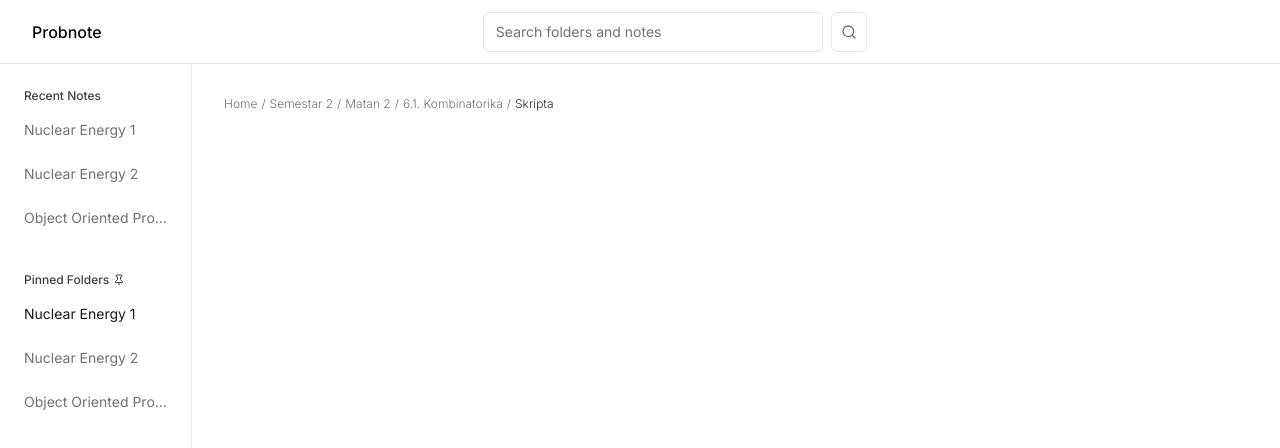
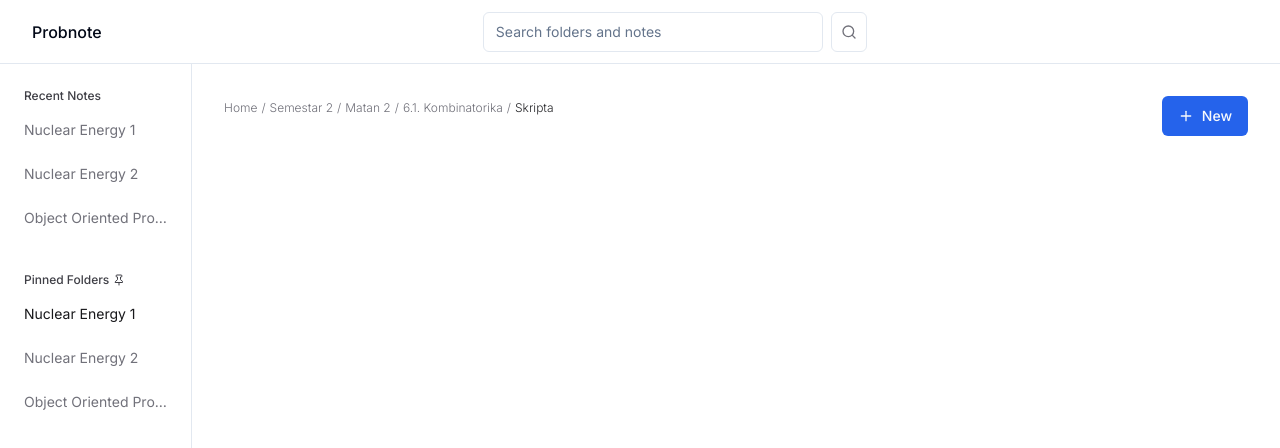
Before and after one commit to imujo/probnote, a Next.js app in the folder packages/frontend/: page /folder/1 in a window 1280 px wide. Shown: the top 448 px of the page. Built offline with nearby package versions, Linux system fonts and the light colour scheme.

Commit message:
Add new button

```diff
--- a/packages/frontend/src/app/(with-nav)/folder/[folderId]/components/Breadcrumbs.tsx
+++ b/packages/frontend/src/app/(with-nav)/folder/[folderId]/components/Breadcrumbs.tsx
@@ -1,11 +1,14 @@
 import { FC } from "react";
 import BreadcrumbItem from "./BreadcrumbItem";
+import { cn } from "@/lib/utils";
 
-interface BreadcrumbsProps {}
+interface BreadcrumbsProps {
+  className?: string;
+}
 
-const Breadcrumbs: FC<BreadcrumbsProps> = ({}) => {
+const Breadcrumbs: FC<BreadcrumbsProps> = ({ className }) => {
   return (
-    <ul className="flex text-xs font-light">
+    <ul className={cn("flex text-xs font-light", className)}>
       <BreadcrumbItem>Home</BreadcrumbItem>
       <BreadcrumbItem>Semestar 2</BreadcrumbItem>
       <BreadcrumbItem>Matan 2</BreadcrumbItem>
--- a/packages/frontend/src/app/(with-nav)/folder/[folderId]/page.tsx
+++ b/packages/frontend/src/app/(with-nav)/folder/[folderId]/page.tsx
@@ -1,6 +1,9 @@
 import React from "react";
 import BreadcrumbItem from "./components/BreadcrumbItem";
 import Breadcrumbs from "./components/Breadcrumbs";
+import { Button } from "@/components/ui/button";
+import { ButtonWithIcon } from "@/components/ButtonWithIcon";
+import { LucidePlus } from "lucide-react";
 
 interface FolderPageProps {
   params: {
@@ -13,7 +16,10 @@ function FolderPage({ params }: FolderPageProps) {
 
   return (
     <>
-      <Breadcrumbs />
+      <div className="flex w-full items-start justify-between ">
+        <Breadcrumbs className="pt-1" />
+        <ButtonWithIcon Icon={LucidePlus}>New</ButtonWithIcon>
+      </div>
     </>
   );
 }
--- a/packages/frontend/src/app/global.css
+++ b/packages/frontend/src/app/global.css
@@ -5,64 +5,47 @@
 @layer base {
   :root {
     --background: 0 0% 100%;
-    --foreground: 240 10% 3.9%;
-
+    --foreground: 222.2 84% 4.9%;
     --card: 0 0% 100%;
-    --card-foreground: 240 10% 3.9%;
-
+    --card-foreground: 222.2 84% 4.9%;
     --popover: 0 0% 100%;
-    --popover-foreground: 240 10% 3.9%;
-
-    --primary: 240 5.9% 10%;
-    --primary-foreground: 0 0% 98%;
-
-    --secondary: 240 4.8% 95.9%;
-    --secondary-foreground: 240 5.9% 10%;
-
-    --muted: 240 4.8% 95.9%;
-    --muted-foreground: 240 3.8% 46.1%;
-
-    --accent: 240 4.8% 95.9%;
-    --accent-foreground: 240 5.9% 10%;
-
+    --popover-foreground: 222.2 84% 4.9%;
+    --primary: 221.2 83.2% 53.3%;
+    --primary-foreground: 210 40% 98%;
+    --secondary: 210 40% 96.1%;
+    --secondary-foreground: 222.2 47.4% 11.2%;
+    --muted: 210 40% 96.1%;
+    --muted-foreground: 215.4 16.3% 46.9%;
+    --accent: 210 40% 96.1%;
+    --accent-foreground: 222.2 47.4% 11.2%;
     --destructive: 0 84.2% 60.2%;
-    --destructive-foreground: 0 0% 98%;
-
-    --border: 240 5.9% 90%;
-    --input: 240 5.9% 90%;
-    --ring: 240 10% 3.9%;
-
+    --destructive-foreground: 210 40% 98%;
+    --border: 214.3 31.8% 91.4%;
+    --input: 214.3 31.8% 91.4%;
+    --ring: 221.2 83.2% 53.3%;
     --radius: 0.5rem;
   }
 
   .dark {
-    --background: 240 10% 3.9%;
-    --foreground: 0 0% 98%;
-
-    --card: 240 10% 3.9%;
-    --card-foreground: 0 0% 98%;
-
-    --popover: 240 10% 3.9%;
-    --popover-foreground: 0 0% 98%;
-
-    --primary: 0 0% 98%;
-    --primary-foreground: 240 5.9% 10%;
-
-    --secondary: 240 3.7% 15.9%;
-    --secondary-foreground: 0 0% 98%;
-
-    --muted: 240 3.7% 15.9%;
-    --muted-foreground: 240 5% 64.9%;
-
-    --accent: 240 3.7% 15.9%;
-    --accent-foreground: 0 0% 98%;
-
+    --background: 222.2 84% 4.9%;
+    --foreground: 210 40% 98%;
+    --card: 222.2 84% 4.9%;
+    --card-foreground: 210 40% 98%;
+    --popover: 222.2 84% 4.9%;
+    --popover-foreground: 210 40% 98%;
+    --primary: 217.2 91.2% 59.8%;
+    --primary-foreground: 222.2 47.4% 11.2%;
+    --secondary: 217.2 32.6% 17.5%;
+    --secondary-foreground: 210 40% 98%;
+    --muted: 217.2 32.6% 17.5%;
+    --muted-foreground: 215 20.2% 65.1%;
+    --accent: 217.2 32.6% 17.5%;
+    --accent-foreground: 210 40% 98%;
     --destructive: 0 62.8% 30.6%;
-    --destructive-foreground: 0 0% 98%;
-
-    --border: 240 3.7% 15.9%;
-    --input: 240 3.7% 15.9%;
-    --ring: 240 4.9% 83.9%;
+    --destructive-foreground: 210 40% 98%;
+    --border: 217.2 32.6% 17.5%;
+    --input: 217.2 32.6% 17.5%;
+    --ring: 224.3 76.3% 48%;
   }
 }
 
--- /dev/null
+++ b/packages/frontend/src/components/ButtonWithIcon.tsx
@@ -0,0 +1,21 @@
+import { LucideIcon } from "lucide-react";
+
+import { Button, ButtonProps } from "@/components/ui/button";
+
+interface ButtonWithIconProps extends ButtonProps {
+  Icon: LucideIcon;
+  children: string;
+}
+
+export function ButtonWithIcon({
+  Icon,
+  children,
+  ...rest
+}: ButtonWithIconProps) {
+  return (
+    <Button {...rest}>
+      <Icon className="mr-2 h-4 w-4" />
+      <span>{children}</span>
+    </Button>
+  );
+}
```
Also changed, not shown: packages/frontend/components.json.
